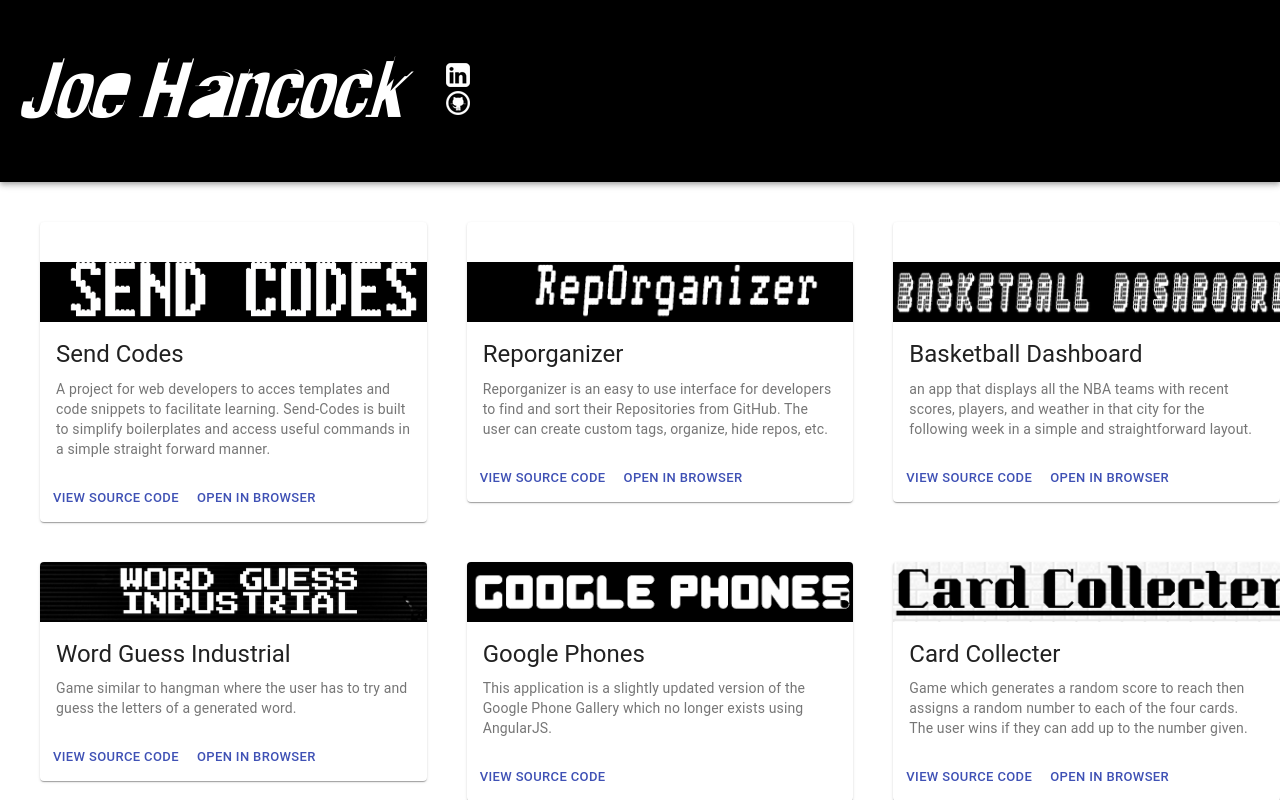
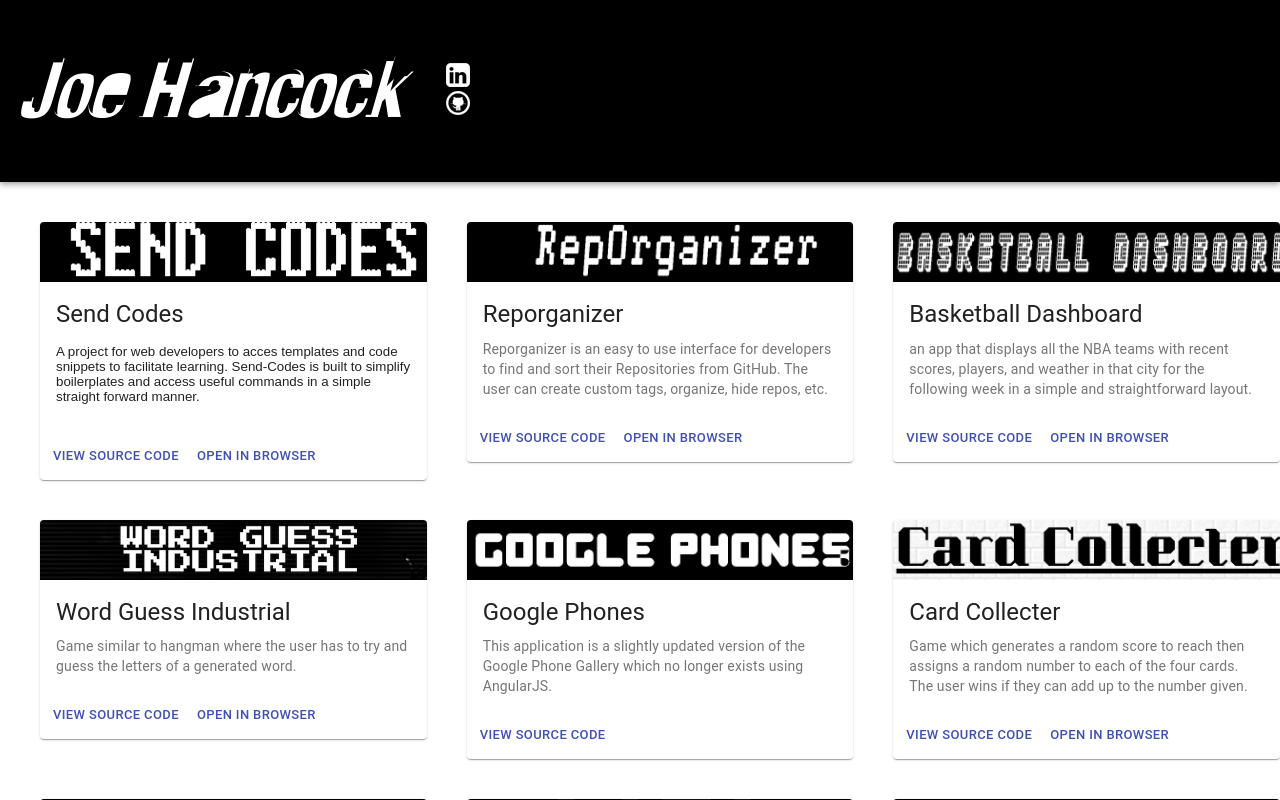
Before and after one commit to JoeHancock1995/Portfolio-React, a React (Create React App) app: page / in a window 1280 px wide. Shown: the top 800 px of the page. Built offline with nearby package versions, Linux system fonts and the light colour scheme.

Commit message:
evening commit before beginning contact form

```diff
--- a/src/components/Projects/CardGrid.js
+++ b/src/components/Projects/CardGrid.js
@@ -9,9 +9,6 @@ import Card6 from './Cards/Card6';
 import Card7 from './Cards/Card7';
 import Card8 from './Cards/Card8';
 import Card9 from './Cards/Card9';
-
-
-
 
 export default props =>
 <Grid container>
--- a/src/components/Projects/Cards/Card1.js
+++ b/src/components/Projects/Cards/Card1.js
@@ -18,7 +18,6 @@ const useStyles = makeStyles({
   media: {
     height: 60,
     width: 400,
-    marginTop: 40,
   },
 });
 
@@ -36,10 +35,10 @@ export default function MediaCard() {
           <Typography gutterBottom variant="h5" component="h2">
             Send Codes
           </Typography>
-          <Typography variant="body2" color="textSecondary" component="p">
+          <p>
           A project for web developers to acces templates and code snippets to facilitate learning.
           Send-Codes is built to simplify boilerplates and access useful commands in a simple straight forward manner.
-          </Typography>
+          </p>
         </CardContent>
       </CardActionArea>
       <CardActions>
--- a/src/components/Projects/Cards/Card2.js
+++ b/src/components/Projects/Cards/Card2.js
@@ -18,7 +18,6 @@ const useStyles = makeStyles({
   media: {
     height: 60,
     width: 400,
-    marginTop: 40,
   },
 });
 
@@ -31,7 +30,6 @@ export default function MediaCard() {
         <CardMedia
           className={classes.media}
           image={repthumbnail}
-          title="Contemplative Reptile"
         />
         <CardContent>
           <Typography gutterBottom variant="h5" component="h2">
--- a/src/components/Projects/Cards/Card3.js
+++ b/src/components/Projects/Cards/Card3.js
@@ -19,7 +19,6 @@ const useStyles = makeStyles({
   media: {
     height: 60,
     width: 400,
-    marginTop: 40,
   },
 });
 
@@ -32,7 +31,6 @@ export default function MediaCard() {
         <CardMedia
           className={classes.media}
           image={nbadash}
-          title="Contemplative Reptile"
         />
         <CardContent>
           <Typography gutterBottom variant="h5" component="h2">
--- a/src/components/Projects/Cards/Card4.js
+++ b/src/components/Projects/Cards/Card4.js
@@ -30,7 +30,6 @@ export default function MediaCard() {
         <CardMedia
           className={classes.media}
           image={wordthumbnail}
-          title="Contemplative Reptile"
         />
         <CardContent>
           <Typography gutterBottom variant="h5" component="h2">
--- a/src/components/Projects/Cards/Card5.js
+++ b/src/components/Projects/Cards/Card5.js
@@ -31,7 +31,6 @@ export default function MediaCard() {
         <CardMedia
           className={classes.media}
           image={googlePF}
-          title="Contemplative Reptile"
         />
         <CardContent>
           <Typography gutterBottom variant="h5" component="h2">
--- a/src/components/Projects/Cards/Card6.js
+++ b/src/components/Projects/Cards/Card6.js
@@ -31,7 +31,6 @@ export default function MediaCard() {
         <CardMedia
           className={classes.media}
           image={cardthumbnail}
-          title="Contemplative Reptile"
         />
         <CardContent>
           <Typography gutterBottom variant="h5" component="h2">
--- a/src/components/Projects/Cards/Card7.js
+++ b/src/components/Projects/Cards/Card7.js
@@ -30,7 +30,6 @@ export default function MediaCard() {
         <CardMedia
           className={classes.media}
           image={giphythumbnail}
-          title="Contemplative Reptile"
         />
         <CardContent>
           <Typography gutterBottom variant="h5" component="h2">
--- a/src/components/Projects/Cards/Card8.js
+++ b/src/components/Projects/Cards/Card8.js
@@ -30,7 +30,6 @@ export default function MediaCard() {
         <CardMedia
           className={classes.media}
           image={lirithumbnail}
-          title="Contemplative Reptile"
         />
         <CardContent>
           <Typography gutterBottom variant="h5" component="h2">
--- a/src/components/Projects/Cards/Card9.js
+++ b/src/components/Projects/Cards/Card9.js
@@ -30,7 +30,6 @@ export default function MediaCard() {
         <CardMedia
           className={classes.media}
           image={Triviathumbnail}
-          title=""
         />
         <CardContent>
           <Typography gutterBottom variant="h5" component="h2">
```
